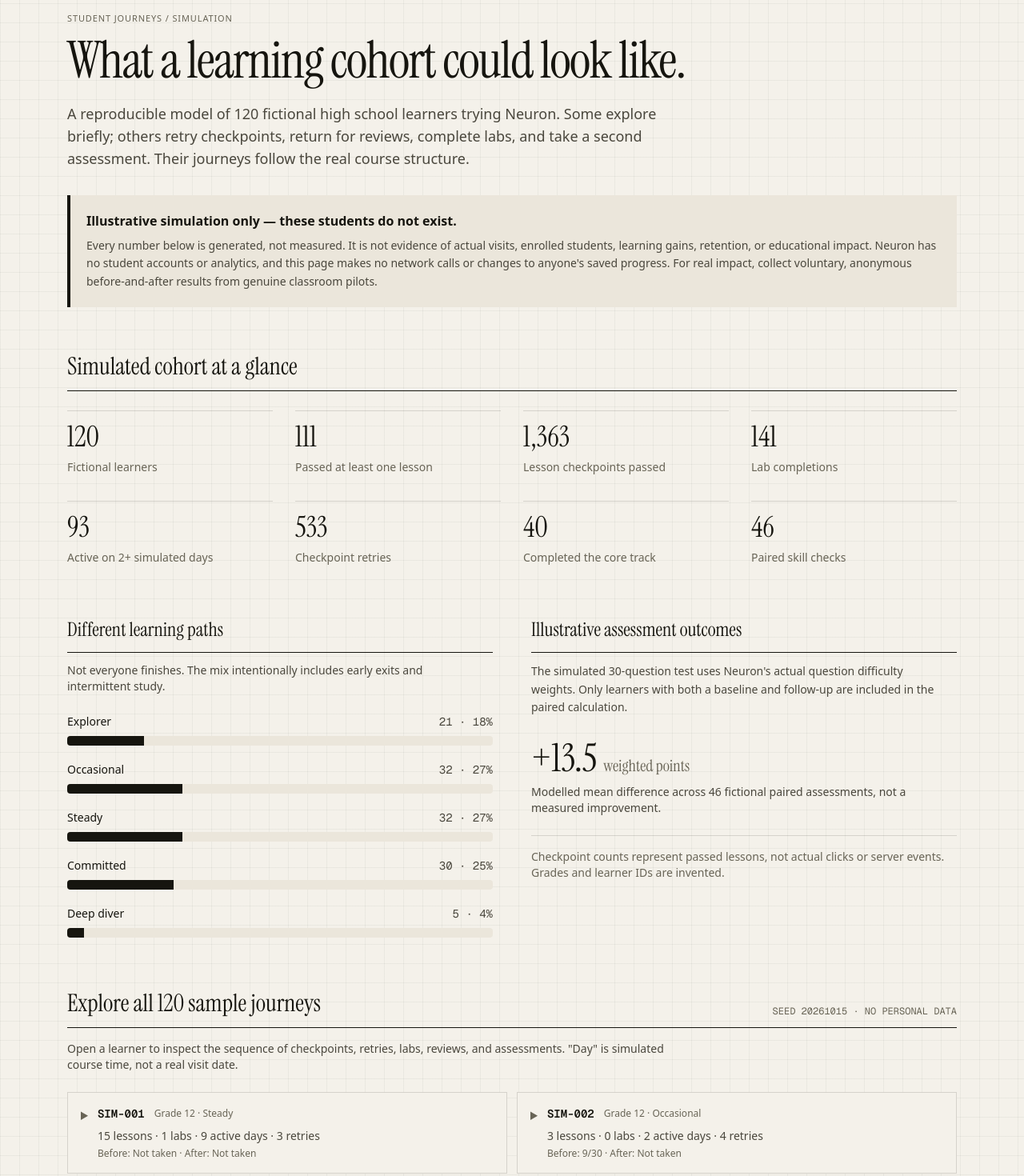
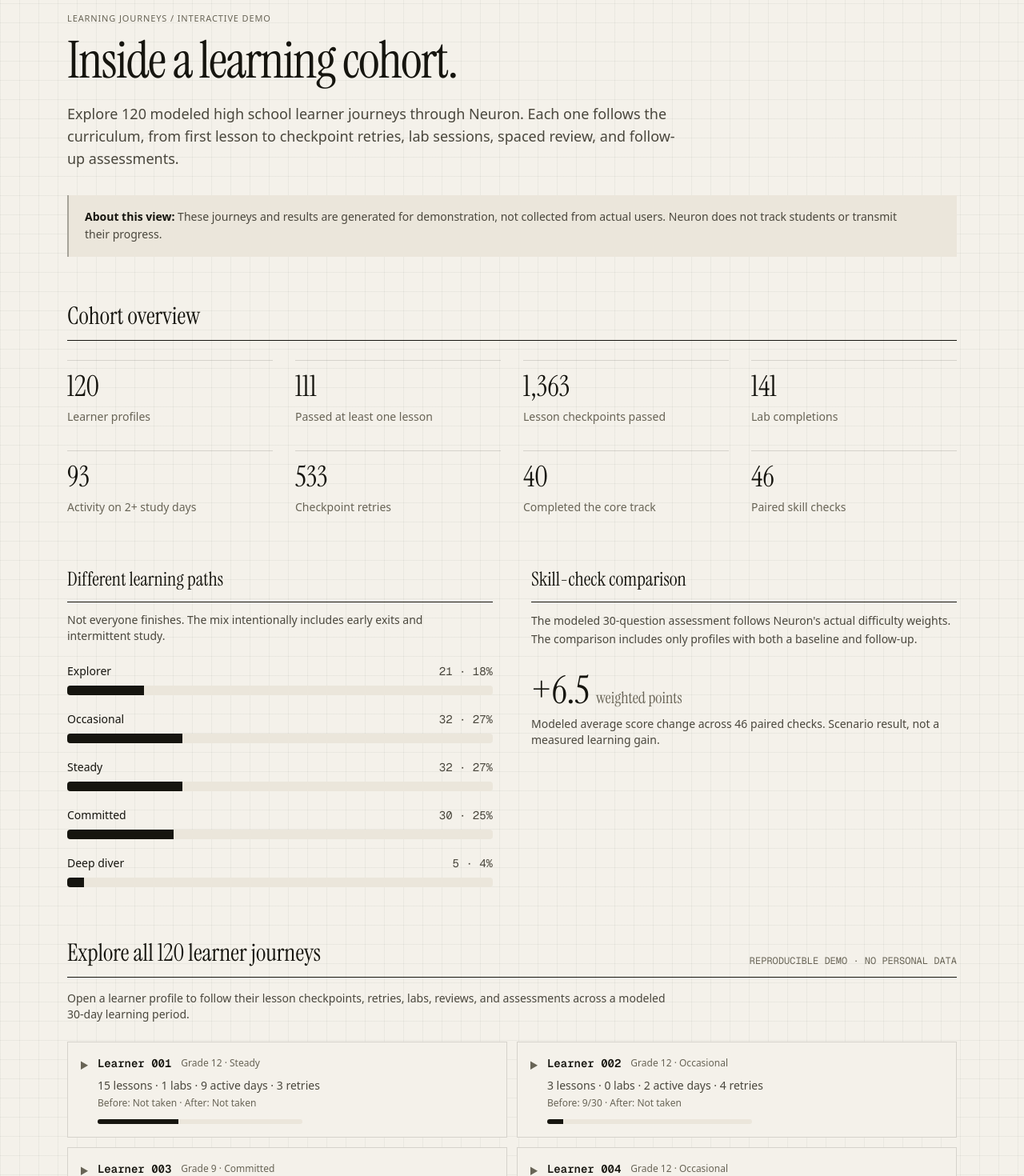
Before and after one commit to ronavkarumsi04/neuron, a Next.js app: page /judge/simulation in a window 1280 px wide. Shown: the part 140-1610 px from the top of the page at 80% size. Built offline with nearby package versions, Linux system fonts and the light colour scheme.

Commit message:
Polish simulated learner dashboard and calibrate demo outcomes

```diff
--- a/scripts/test-simulation.cjs
+++ b/scripts/test-simulation.cjs
@@ -51,9 +51,9 @@ for(const s of a){
 }
 const page=require(root+"/src/app/judge/simulation/page.tsx");
 const html=renderToString(React.createElement(page.default));
-assert(html.includes("Synthetic demo"));
-assert(html.includes("these students do not exist"));
-assert(html.includes("SIM-001"));
-assert(html.includes("Explore all") && html.includes("sample journeys"));
+assert(html.includes("DEMO COHORT") && html.includes("SIMULATED DATA"));
+assert(html.includes("not collected from actual users"));
+assert(html.includes("Learner <!-- -->001") || html.includes("Learner 001"));
+assert(html.includes("Explore all") && html.includes("learner journeys"));
 console.log("PASS: 120 deterministic profiles; honest labels; prereqs; chronological actions; varied outcomes; React SSR rendered "+html.length+" bytes");
 console.log(JSON.stringify(m));
--- a/src/app/judge/simulation/page.tsx
+++ b/src/app/judge/simulation/page.tsx
@@ -7,9 +7,9 @@ import {
 } from "@/lib/simulated-cohort";
 
 export const metadata: Metadata = {
-  title: "Synthetic learner simulation",
+  title: "Learning cohort demo",
   robots: { index: false, follow: false },
-  description: "A clearly labeled simulation of student journeys in Neuron, not real user data.",
+  description: "A simulated learning cohort demonstrating Neuron student journeys, not real user activity.",
 };
 
 const students = generateDemoCohort();
@@ -27,44 +27,41 @@ export default function SimulationPage() {
           ← Back to judge tour
         </Link>
         <span className="rounded-sm border border-rule-strong px-2 py-1 font-mono text-xs font-semibold uppercase tracking-wider">
-          Synthetic demo · not actual impact
+          DEMO COHORT · SIMULATED DATA
         </span>
       </div>
 
       <header className="mt-8 max-w-4xl">
-        <p className="label">Student journeys / simulation</p>
+        <p className="label">Learning journeys / interactive demo</p>
         <h1 className="mt-3 font-display text-[clamp(2.5rem,5vw,4.25rem)] leading-none tracking-tight">
-          What a learning cohort could look like.
+          Inside a learning cohort.
         </h1>
         <p className="mt-5 max-w-3xl text-lg text-ink-2">
-          A reproducible model of {students.length} fictional high school learners trying Neuron.
-          Some explore briefly; others retry checkpoints, return for reviews, complete labs,
-          and take a second assessment. Their journeys follow the real course structure.
+          Explore {students.length} modeled high school learner journeys through Neuron.
+          Each one follows the curriculum, from first lesson to checkpoint retries,
+          lab sessions, spaced review, and follow-up assessments.
         </p>
       </header>
 
-      <section aria-label="Data authenticity" className="mt-8 border-l-4 border-ink bg-paper-sunk p-5">
-        <p className="font-semibold">Illustrative simulation only — these students do not exist.</p>
-        <p className="mt-2 text-sm leading-relaxed text-ink-2">
-          Every number below is generated, not measured. It is not evidence of actual visits,
-          enrolled students, learning gains, retention, or educational impact. Neuron has no
-          student accounts or analytics, and this page makes no network calls or changes to
-          anyone&apos;s saved progress. For real impact, collect voluntary, anonymous
-          before-and-after results from genuine classroom pilots.
+      <section aria-label="About this demo cohort" className="mt-8 border-l-2 border-rule-strong bg-paper-sunk px-5 py-4">
+        <p className="text-sm leading-relaxed text-ink-2">
+          <strong className="text-ink">About this view:</strong> These journeys and results are generated
+          for demonstration, not collected from actual users. Neuron does not track students or
+          transmit their progress.
         </p>
       </section>
 
       <section aria-labelledby="cohort-metrics" className="mt-14">
         <h2 id="cohort-metrics" className="border-b border-ink pb-3 font-display text-3xl">
-          Simulated cohort at a glance
+          Cohort overview
         </h2>
         <div className="mt-6 grid grid-cols-2 gap-x-7 gap-y-8 md:grid-cols-4">
           {[
-            [metric(summary.cohort), "Fictional learners"],
+            [metric(summary.cohort), "Learner profiles"],
             [metric(summary.studied), "Passed at least one lesson"],
             [metric(summary.checkpoints), "Lesson checkpoints passed"],
             [metric(summary.labCompletions), "Lab completions"],
-            [metric(summary.repeatDays), "Active on 2+ simulated days"],
+            [metric(summary.repeatDays), "Activity on 2+ study days"],
             [metric(summary.retries), "Checkpoint retries"],
             [metric(summary.coreComplete), "Completed the core track"],
             [metric(summary.paired), "Paired skill checks"],
@@ -105,36 +102,31 @@ export default function SimulationPage() {
         </section>
         <section aria-labelledby="outcomes-title">
           <h2 id="outcomes-title" className="border-b border-ink pb-3 font-display text-2xl">
-            Illustrative assessment outcomes
+            Skill-check comparison
           </h2>
           <p className="mt-3 text-sm leading-relaxed text-ink-2">
-            The simulated 30-question test uses Neuron&apos;s actual question difficulty
-            weights. Only learners with both a baseline and follow-up are included
-            in the paired calculation.
+            The modeled 30-question assessment follows Neuron&apos;s actual difficulty
+            weights. The comparison includes only profiles with both a baseline and follow-up.
           </p>
           <p className="mt-7 font-display text-5xl tabular">
             {summary.pairedGain === null ? "—" : (summary.pairedGain >= 0 ? "+" : "") + summary.pairedGain.toFixed(1)}
             <span className="ml-2 text-xl text-ink-3">weighted points</span>
           </p>
           <p className="mt-2 text-sm text-ink-2">
-            Modelled mean difference across {summary.paired} fictional paired assessments,
-            not a measured improvement.
-          </p>
-          <p className="mt-6 border-t border-rule pt-4 text-sm text-ink-3">
-            Checkpoint counts represent passed lessons, not actual clicks or server events.
-            Grades and learner IDs are invented.
+            Modeled average score change across {summary.paired} paired checks.
+            Scenario result, not a measured learning gain.
           </p>
         </section>
       </div>
 
       <section aria-labelledby="journeys-title" className="mt-16">
         <div className="flex flex-wrap items-end justify-between gap-3 border-b border-ink pb-3">
-          <h2 id="journeys-title" className="font-display text-3xl">Explore all {students.length} sample journeys</h2>
-          <span className="font-mono text-xs text-ink-3">SEED 20261015 · NO PERSONAL DATA</span>
+          <h2 id="journeys-title" className="font-display text-3xl">Explore all {students.length} learner journeys</h2>
+          <span className="font-mono text-xs text-ink-3">REPRODUCIBLE DEMO · NO PERSONAL DATA</span>
         </div>
         <p className="mt-4 max-w-3xl text-sm text-ink-2">
-          Open a learner to inspect the sequence of checkpoints, retries, labs, reviews,
-          and assessments. &quot;Day&quot; is simulated course time, not a real visit date.
+          Open a learner profile to follow their lesson checkpoints, retries, labs,
+          reviews, and assessments across a modeled 30-day learning period.
         </p>
         <div className="mt-6 grid gap-3 md:grid-cols-2">
           {students.map((student) => (
@@ -142,7 +134,7 @@ export default function SimulationPage() {
               <summary className="cursor-pointer p-4 marker:text-ink-3 hover:bg-paper-sunk">
                 <div className="ml-1 inline-block align-top">
                   <div className="flex flex-wrap items-center gap-3">
-                    <span className="font-mono text-sm font-semibold">{student.id}</span>
+                    <span className="font-mono text-sm font-semibold">Learner {student.id.slice(4)}</span>
                     <span className="text-xs text-ink-3">Grade {student.grade} · {student.style}</span>
                   </div>
                   <p className="mt-2 text-sm text-ink-2">
@@ -152,11 +144,21 @@ export default function SimulationPage() {
                   <p className="mt-1 text-xs text-ink-3">
                     Before: {formatScore(student.pre)} · After: {formatScore(student.post)}
                   </p>
+                  <div
+                    className="mt-3 h-1.5 max-w-64 overflow-hidden rounded-sm bg-paper-sunk"
+                    role="progressbar"
+                    aria-label="Lessons completed"
+                    aria-valuemin={0}
+                    aria-valuemax={38}
+                    aria-valuenow={student.lessons.length}
+                  >
+                    <div className="h-full bg-ink" style={{ width: student.lessons.length * 100 / 38 + "%" }} />
+                  </div>
                 </div>
               </summary>
               <div className="border-t border-rule px-5 py-4">
                 {student.events.length === 0 ? (
-                  <p className="text-sm text-ink-2">Opened the simulated portal but did not finish any activity.</p>
+                  <p className="text-sm text-ink-2">Visited the course without completing an activity.</p>
                 ) : (
                   <ol className="space-y-3">
                     {student.events.map((event, index) => (
@@ -174,10 +176,9 @@ export default function SimulationPage() {
       </section>
 
       <footer className="mt-16 border-t border-rule pt-6 text-sm text-ink-3">
-        This simulation is deterministic and runs entirely at build time, with no database,
-        authentication, analytics, persistence, or modifications to user progress.
-        All outcomes are fictional. See <Link href="/educators" className="underline underline-offset-4">
-        the educator guide</Link> for a voluntary, privacy-preserving approach to real evaluation.
+        This demonstration runs without accounts, analytics, or modifications to saved progress.
+        To collect genuine classroom outcomes, see <Link href="/educators" className="underline underline-offset-4">
+        the educator guide</Link>.
       </footer>
     </main>
   );
--- a/src/lib/simulated-cohort.ts
+++ b/src/lib/simulated-cohort.ts
@@ -154,9 +154,9 @@ export function generateDemoCohort(size = 120, seed = 20261015): DemoLearner[] {
     const hasPost = !!pre && chosen.length >= 8 && random() < 0.72;
     let post: DemoScore | null = null;
     if (hasPost) {
-      const improvement = chosen.length * (0.008 + random() * 0.007);
-      // Modest variability can cause a lower result, as with real assessment retakes.
-      const noise = (random() - 0.5) * 0.105;
+      const improvement = chosen.length * (0.004 + random() * 0.005);
+      // Individual variation may offset learning gains, including flat or lower retest scores.
+      const noise = (random() - 0.5) * 0.16;
       post = scoreFromDraws(draws, ability, improvement + noise);
       const postDay = Math.min(30, lastLessonDay + 1);
       days.add(postDay);
```
